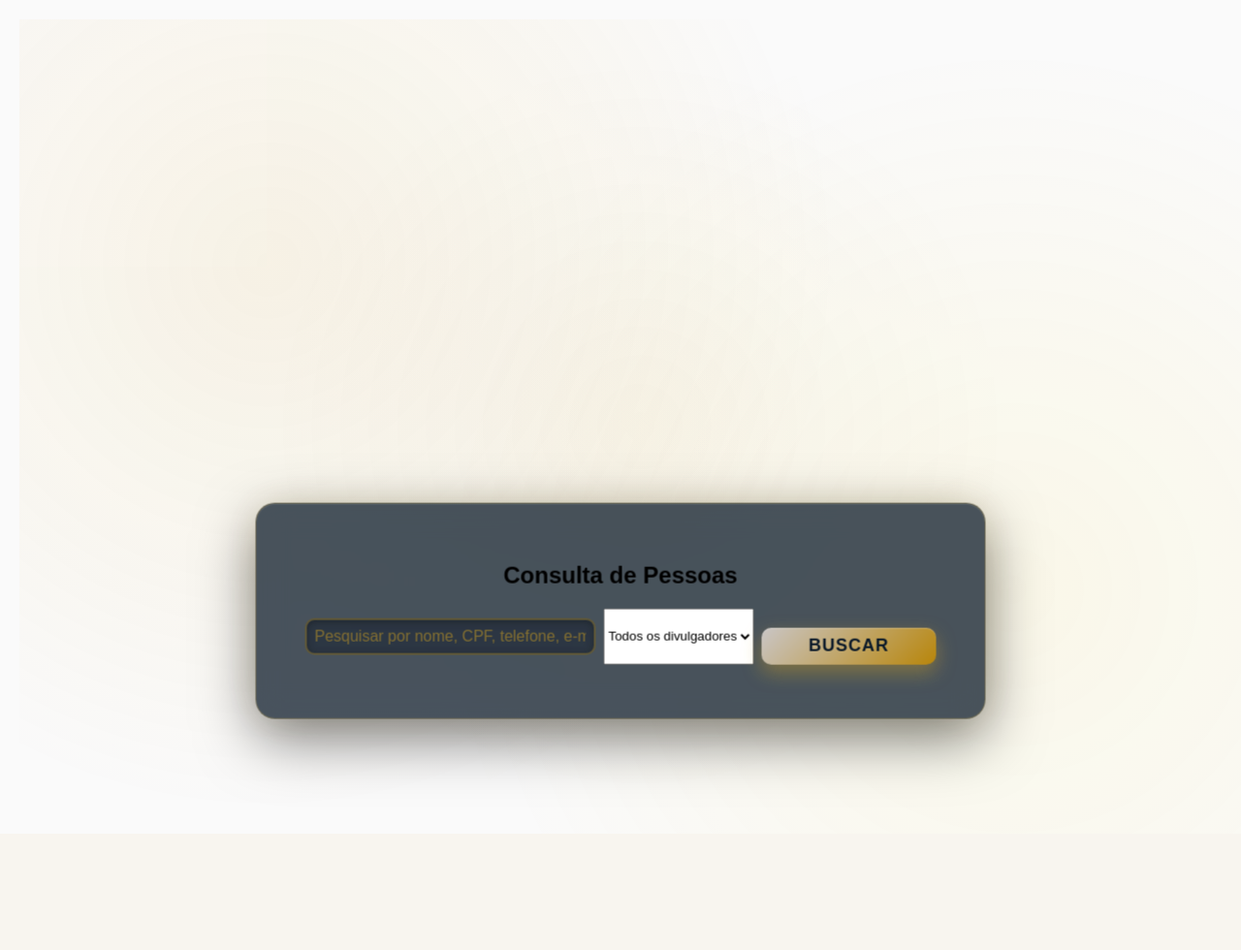
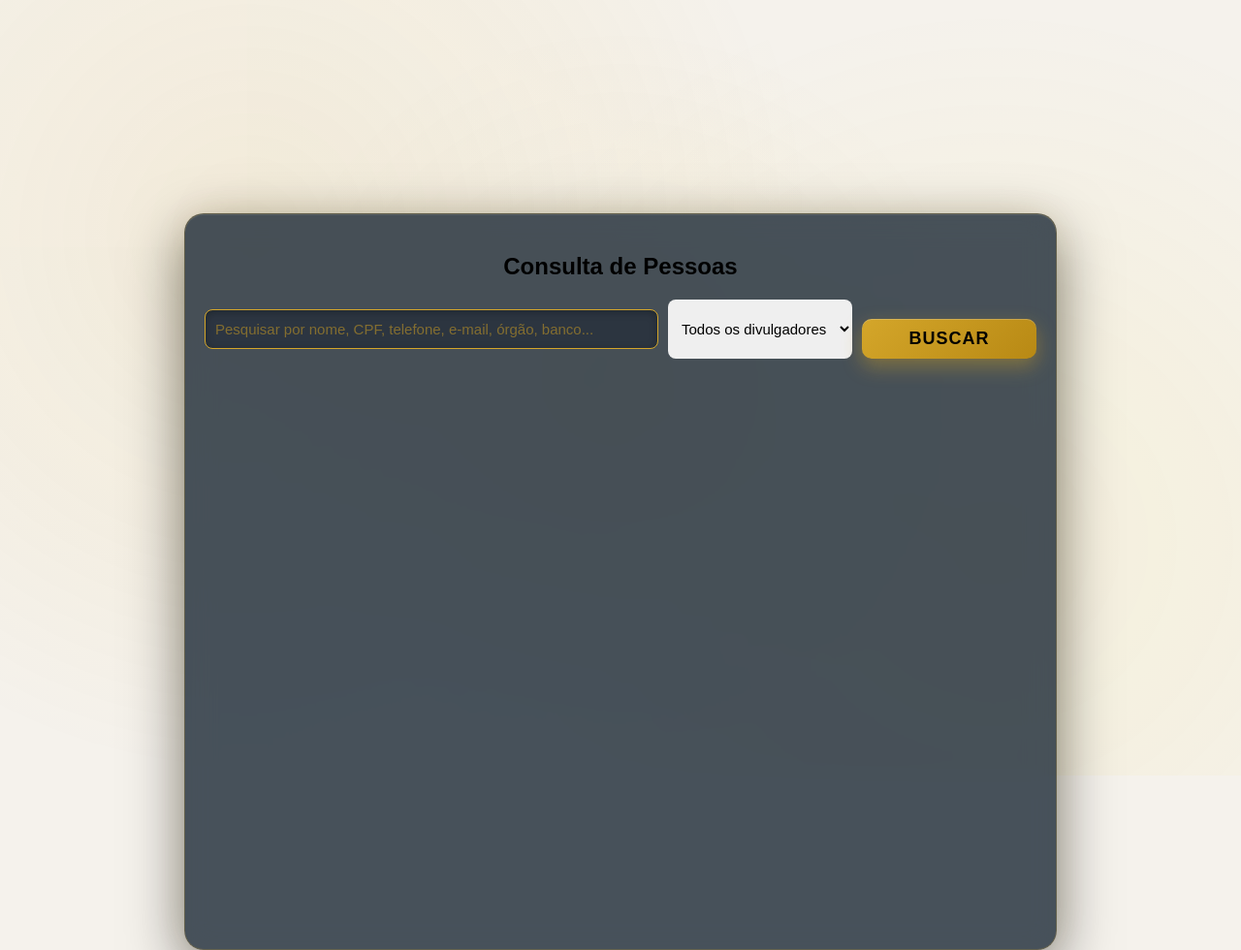
Before and after one commit to projetoautomacaoprime-byte/automacao_do_trampo, a Python web app: template templates/consulta.html in a window 1280 px wide. Shown: the whole page at 97% size. Before the commit the page ends 799 px from the top, so only its background shows below. Run offline with Jinja, Linux system fonts and the light colour scheme; the template is opened without the code that fills it, so the values that code supplies are empty.

Commit message:
Alterações no consulta.html, criação do style

```diff
--- a/templates/consulta.html
+++ b/templates/consulta.html
@@ -8,17 +8,144 @@
   <!-- CSS externo permitido na CSP -->
   <link rel="stylesheet" href="{{ url_for('static', filename='css/style.css') }}">
 
-  <!-- CSS inline com NONCE -->
-  <style nonce="{{ g.csp_nonce }}">
-    body { font-family: Arial, sans-serif; padding: 20px; background: #fafafa; }
-    .container { max-width: 900px; margin: 0 auto; }
-    .search-row { display: flex; gap: 8px; margin-bottom: 15px; }
-    .search-row input { flex: 1; padding: 8px; font-size: 16px; }
-    .search-row button { padding: 8px 14px; cursor: pointer; }
-    .card { background: #fff; border: 1px solid #ddd; border-radius: 8px; padding: 12px; margin-bottom: 10px; }
-    .card p { margin: 4px 0; }
-    .btn-load { background: #007bff; color: white; border: none; border-radius: 6px; padding: 8px 14px; cursor: pointer; }
-    .btn-load:disabled { background: #ccc; cursor: default; }
+  <style>
+    body {
+  font-family: Arial, sans-serif;
+  background: #f5f2ec;
+  min-height: 100vh;
+  margin: 0;
+  padding: 0;
+  display: flex;
+  justify-content: center;
+  align-items: flex-start;
+}
+
+.container {
+  width: 100%;
+  max-width: 900px;
+  height: 95vh;
+  margin: 0 auto;
+  box-sizing: border-box;
+  padding: 20px;
+  overflow: hidden;
+}
+
+#clientes-container {
+    max-height: calc(95vh - 220px);
+    overflow-y: auto;
+}
+
+#clientes-container::-webkit-scrollbar-thumb {
+    background: #d4a62a;
+    border-radius: 10px;
+}
+/* Caixa de busca */
+.search-box {
+  background: #3e4750;
+  border-radius: 14px;
+  box-shadow: 0 20px 60px rgba(0,0,0,0.25);
+  padding: 25px 20px;
+  text-align: center;
+  margin-bottom: 20px;
+}
+
+.search-box h2 {
+  color: #000;
+  margin-bottom: 15px;
+}
+
+.search-row {
+  display: flex;
+  flex-wrap: wrap;
+  justify-content: center;
+  gap: 10px;
+}
+
+.search-row input {
+  flex: 1;
+  min-width: 220px;
+  padding: 10px;
+  border-radius: 8px;
+  border: 1px solid #d4a62a;
+  font-size: 15px;
+}
+
+.search-row select {
+  padding: 10px;
+  border-radius: 8px;
+  border: none;
+  font-size: 15px;
+}
+
+.search-row button {
+  background: linear-gradient(135deg, #d4a62a, #b88914);
+  border: none;
+  padding: 10px 24px;
+  font-weight: bold;
+  border-radius: 10px;
+  cursor: pointer;
+  color: #000;
+}
+
+/* Área de resultados com scroll */
+#clientes-container {
+  display: flex;
+  flex-direction: column;
+  gap: 15px;
+  margin-top: 15px;
+  max-height: 65vh;
+  overflow-y: auto;
+  padding-right: 4px;
+}
+
+#clientes-container::-webkit-scrollbar {
+  width: 6px;
+}
+
+#clientes-container::-webkit-scrollbar-thumb {
+  background: #c9a227;
+  border-radius: 10px;
+}
+
+/* Cards */
+.card {
+  background: #ffffff;
+  border-radius: 12px;
+  padding: 14px;
+  box-shadow: 0 8px 20px rgba(0,0,0,0.15);
+  font-size: 14px;
+}
+
+.card p {
+  margin: 3px 0;
+  text-align: center;
+}
+
+.card strong {
+  color: #000;
+}
+
+.btn-editar,
+.btn-salvar {
+  background: #1e40af;
+  color: #fff;
+  border: none;
+  border-radius: 8px;
+  padding: 8px 22px;
+  font-weight: bold;
+  cursor: pointer;
+}
+
+.btn-load {
+  background: #1e40af;
+  color: white;
+  border: none;
+  border-radius: 10px;
+  padding: 10px 20px;
+  cursor: pointer;
+  margin-top: 15px;
+}
+
   </style>
 </head>
 
```
Also changed, not shown: static/css/consulta.css (added, +136 -0 lines), static/img/logo.png (added).
